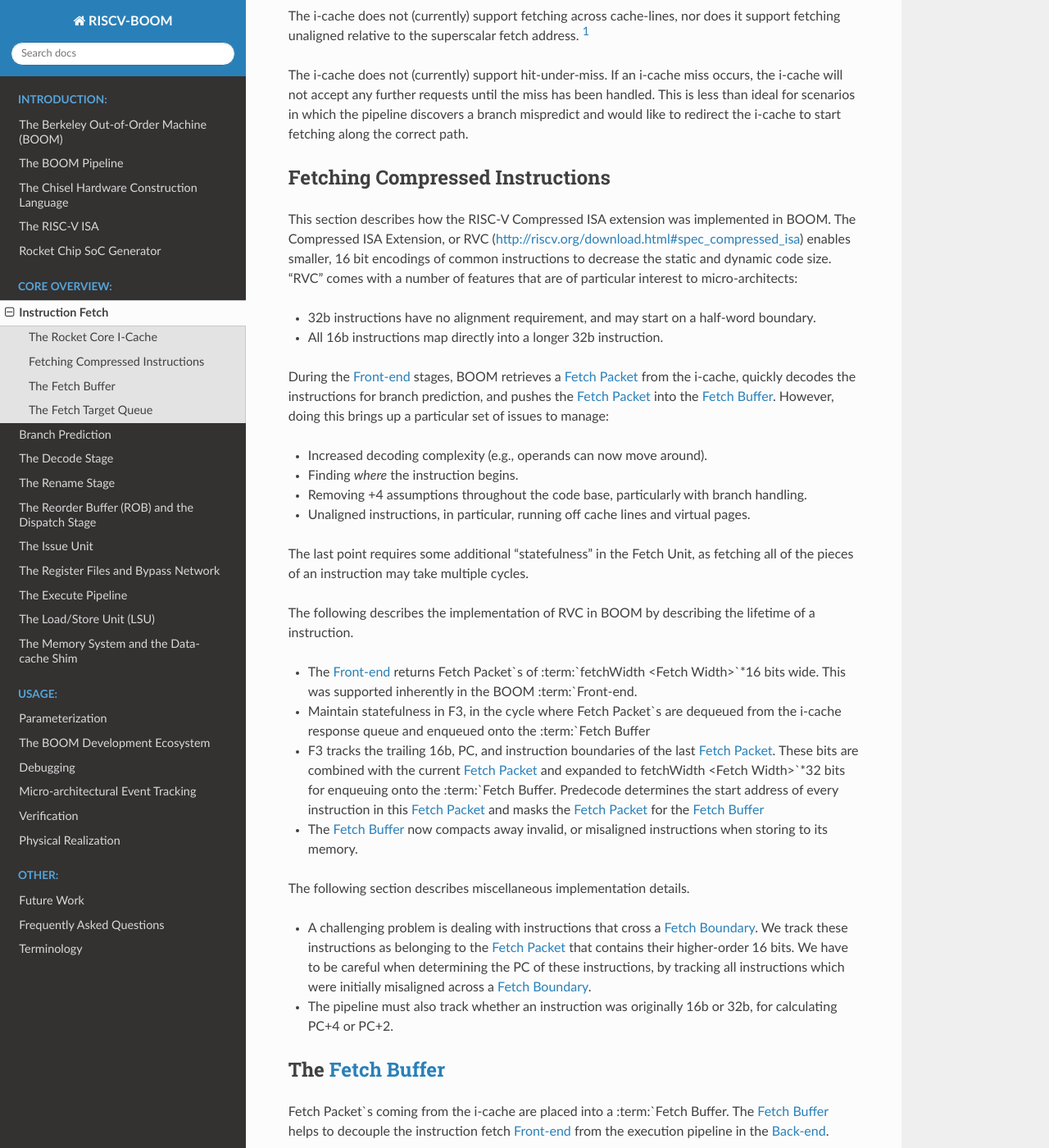
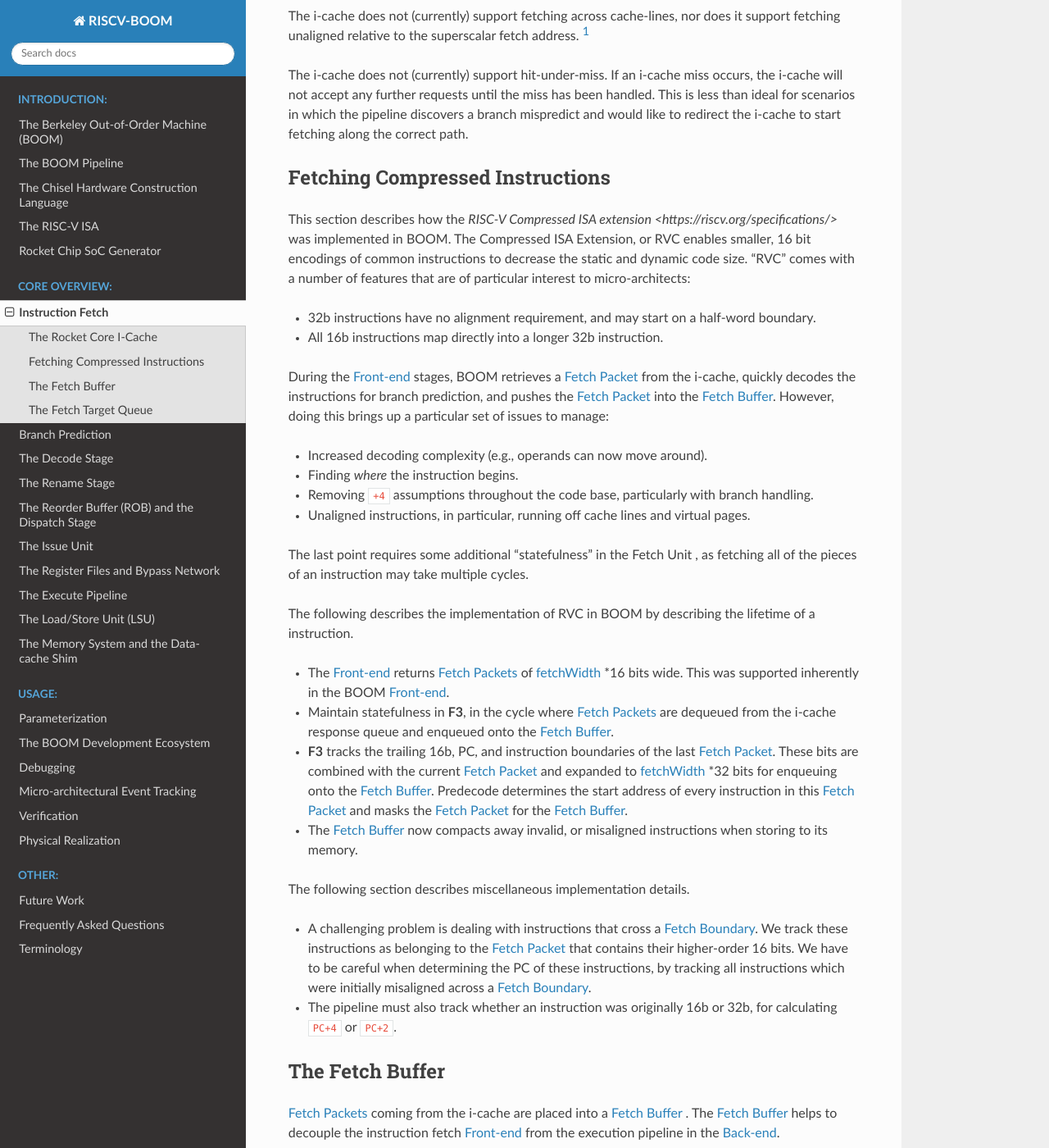
Before and after one commit to riscv-boom/riscv-boom, a Sphinx documentation site: the page built from docs/sections/instruction-fetch-stage.rst, in a window 1280 px wide and 1400 px high, scrolled down 1219 px. Shown: the whole window at 82% size. Built offline with Sphinx 7.4.7 and the Read the Docs theme 2.0.0, drawn with Linux system fonts in a browser that asks for light colours; some of the changed text lies outside the part shown.

Commit message:
update spaces [ci skip]

```diff
--- a/docs/sections/instruction-fetch-stage.rst
+++ b/docs/sections/instruction-fetch-stage.rst
@@ -5,13 +5,13 @@
 .. figure:: /figures/front-end.svg
     :alt: BOOM :term:`Front-end`
 
-    The BOOM :term:`Front-end`
+    The BOOM Front-end
 
 
-BOOM instantiates its own :term:`:term:`Front-end``, similar to how the Rocket core(s)
-instantiates its own :term:`:term:`Front-end``. This :term:`Front-end` fetches instructions and
+BOOM instantiates its own :term:`Front-end` , similar to how the Rocket core(s)
+instantiates its own :term:`Front-end` . This :term:`Front-end` fetches instructions and
 makes predictions throughout the Fetch stage to redirect the instruction
-stream in multiple Fetch cycles (F0, F1...). If a misprediction is detected in BOOM’s
+stream in multiple fetch cycles (**F0**, **F1**...). If a misprediction is detected in BOOM’s
 :term:`Back-end` (execution pipeline), or one of BOOM’s own predictors wants to redirect the pipeline in
 a different direction, a request is sent to the :term:`Front-end` and it begins
 fetching along a new instruction path. See :ref:`Branch Prediction` for
@@ -30,8 +30,7 @@
 -----------------------
 
 BOOM instantiates the i-cache taken from the Rocket processor source code.
-The i-cache is a virtually indexed, physically tagged set-associative
-cache.
+The i-cache is a virtually indexed, physically tagged set-associative cache.
 
 To save power, the i-cache reads out a fixed number of bytes (aligned)
 and stores the instruction bits into a register. Further instruction
@@ -52,9 +51,8 @@
 Fetching Compressed Instructions
 --------------------------------
 
-This section describes how the RISC-V Compressed ISA extension
-was implemented in BOOM. The Compressed ISA Extension, or RVC
-(http://riscv.org/download.html#spec_compressed_isa) enables smaller, 16
+This section describes how the `RISC-V Compressed ISA extension <https://riscv.org/specifications/>`
+was implemented in BOOM. The Compressed ISA Extension, or RVC enables smaller, 16
 bit encodings of common instructions to decrease the static and dynamic
 code size. "RVC" comes with a number of features that are of particular
 interest to micro-architects:
@@ -73,32 +71,31 @@
 
 -  Finding *where* the instruction begins.
 
--  Removing +4 assumptions throughout the code base,
+-  Removing ``+4`` assumptions throughout the code base,
    particularly with branch handling.
 
 -  Unaligned instructions, in particular, running off cache lines and
    virtual pages.
 
-The last point requires some additional "statefulness" in the :term:`Fetch Unit`,
-as fetching all of the pieces of an instruction may take multiple
-cycles.
+The last point requires some additional "statefulness" in the :term:`Fetch Unit` ,
+as fetching all of the pieces of an instruction may take multiple cycles.
 
 The following describes the implementation of RVC in BOOM by describing
 the lifetime of a instruction.
 
--  The :term:`Front-end` returns :term:`Fetch Packet`s of :term:`fetchWidth <Fetch Width>`*16 bits wide. This
-   was supported inherently in the BOOM :term:`Front-end`.
+-  The :term:`Front-end` returns :term:`Fetch Packets<Fetch Packet>` of :term:`fetchWidth<Fetch Width>` \*16 bits wide. This
+   was supported inherently in the BOOM :term:`Front-end<Front-end>`.
 
--  Maintain statefulness in F3, in the cycle where :term:`Fetch Packet`s
+-  Maintain statefulness in **F3**, in the cycle where :term:`Fetch Packets<Fetch Packet>`
    are dequeued from the i-cache response queue and enqueued onto the
-   :term:`Fetch Buffer`
+   :term:`Fetch Buffer`.
 
--  F3 tracks the trailing 16b, PC, and instruction boundaries of the
+-  **F3** tracks the trailing 16b, PC, and instruction boundaries of the
    last :term:`Fetch Packet`. These bits are combined with the current
-   :term:`Fetch Packet` and expanded to :term:`fetchWidth <Fetch Width>`*32 bits for enqueuing onto the
+   :term:`Fetch Packet` and expanded to :term:`fetchWidth <Fetch Width>` \*32 bits for enqueuing onto the
    :term:`Fetch Buffer`. Predecode determines the start address of every
    instruction in this :term:`Fetch Packet` and masks the :term:`Fetch Packet` for the
-   :term:`Fetch Buffer`
+   :term:`Fetch Buffer`.
 
 -  The :term:`Fetch Buffer` now compacts away invalid, or misaligned instructions
    when storing to its memory.
@@ -112,12 +109,12 @@
    all instructions which were initially misaligned across a :term:`Fetch Boundary`.
 
 -  The pipeline must also track whether an instruction was originally
-   16b or 32b, for calculating PC+4 or PC+2.
+   16b or 32b, for calculating ``PC+4`` or ``PC+2``.
 
-The :term:`Fetch Buffer`
+The Fetch Buffer
 ----------------
 
-:term:`Fetch Packet`s coming from the i-cache are placed into a :term:`Fetch Buffer`. The :term:`Fetch Buffer` helps to decouple the instruction
+:term:`Fetch Packets<Fetch Packet>` coming from the i-cache are placed into a :term:`Fetch Buffer` . The :term:`Fetch Buffer` helps to decouple the instruction
 fetch :term:`Front-end` from the execution pipeline in the :term:`Back-end`.
 
 The :term:`Fetch Buffer` is parameterizable. The number of entries can be
@@ -143,4 +140,4 @@
 
 .. [2] A flow-through queue allows entries being enqueued to be
     immediately dequeued if the queue is empty and the consumer is
-    requesting (the packet “flows through" instantly).
+    requesting (the packet "flows through" instantly).
```
Also changed, not shown: other parts of docs/sections/instruction-fetch-stage.rst (+1 -1 lines).
